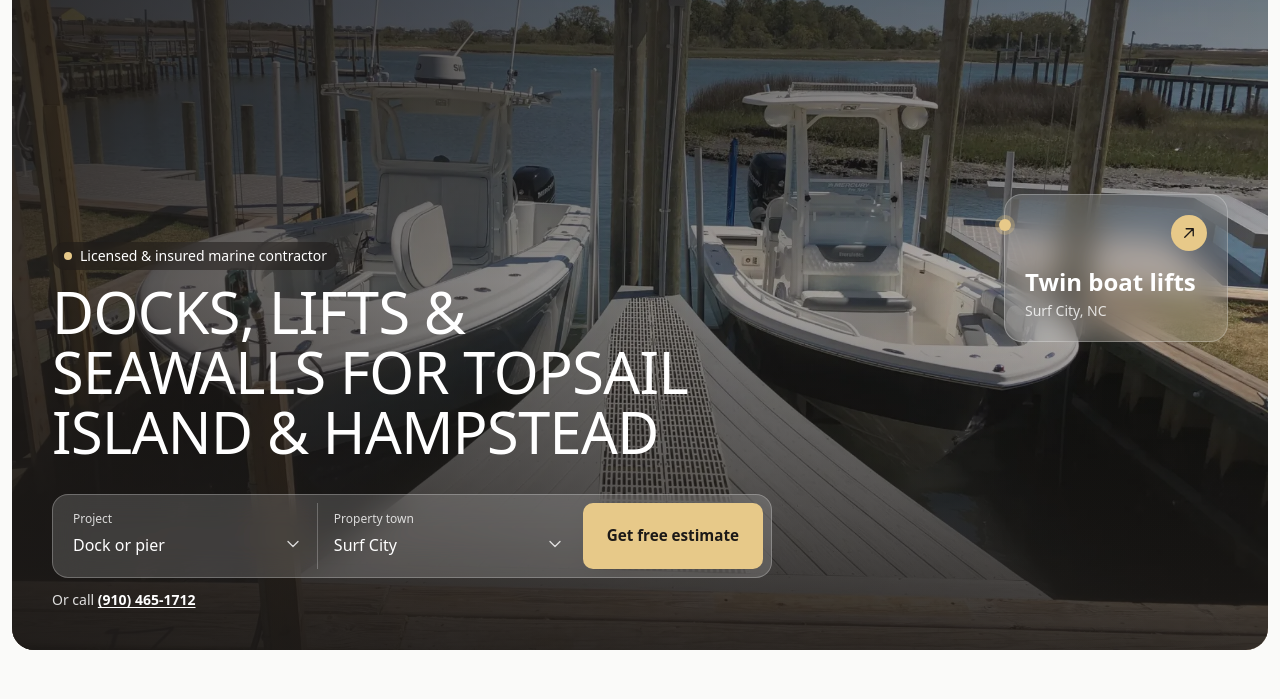
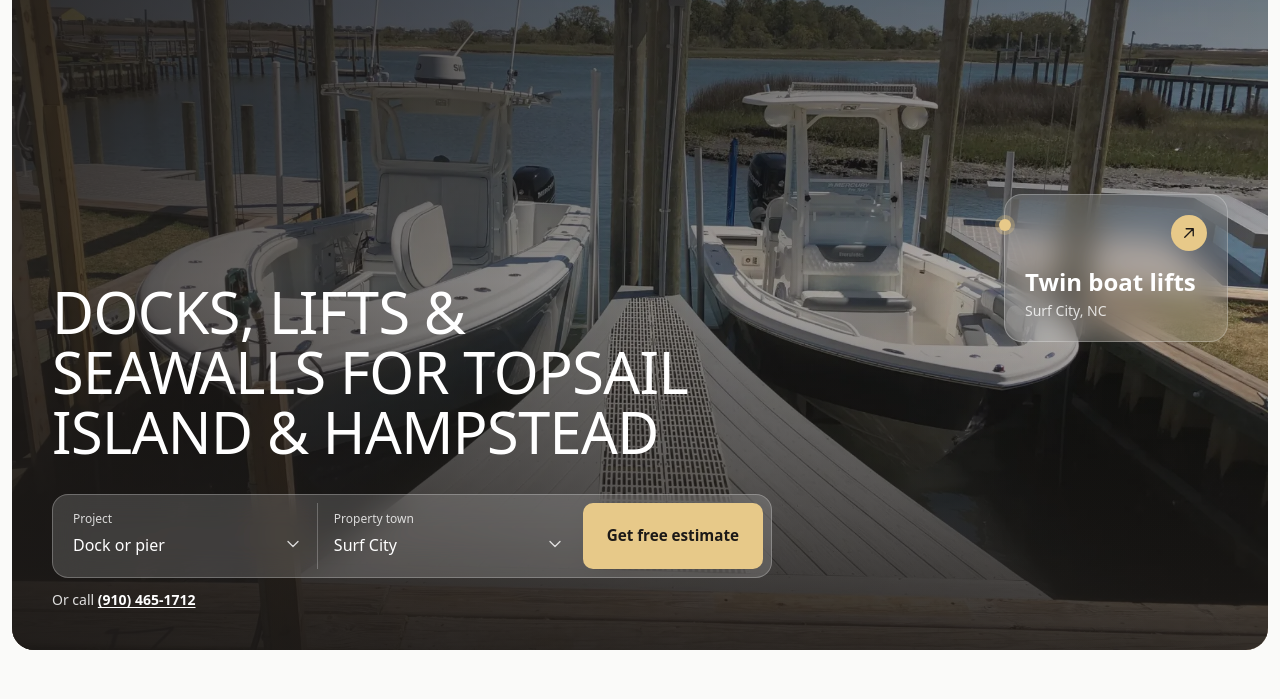
Before and after one commit to colin320/NCMC, an Astro site: page / in a window 1280 px wide. Shown: the part 98-797 px from the top of the page. Built offline with nearby package versions, Linux system fonts and the light colour scheme; Astro itself is replaced by a stand-in of ours.

Commit message:
Home hero: remove eyebrow pill above the headline
Co-Authored-By: Claude Opus 5.5 <noreply@anthropic.com>
Claude-Session: https://claude.ai/code/session_01QaUHSEwaDernD8xP9xQH1x

```diff
--- a/src/pages/index.astro
+++ b/src/pages/index.astro
@@ -80,8 +80,7 @@ const quickTypes = projectTypes.filter((p) => p.value !== 'other');
       </a>
 
       <div class="mt-auto px-4 pb-6 sm:px-6 md:pb-10 lg:px-10">
-        <p class="inline-flex items-center gap-2 rounded-full bg-ink/50 px-3 py-1 text-sm font-medium text-white backdrop-blur"><span class="h-2 w-2 rounded-full bg-marker" aria-hidden="true"></span>Licensed &amp; insured marine contractor</p>
-        <h1 class="mt-3 max-w-[20ch] text-[2.1rem] font-medium uppercase leading-[1.04] tracking-[-0.01em] text-white sm:text-5xl lg:text-[3.6rem]">Docks, lifts &amp; seawalls for Topsail Island &amp; Hampstead</h1>
+        <h1 class="max-w-[20ch] text-[2.1rem] font-medium uppercase leading-[1.04] tracking-[-0.01em] text-white sm:text-5xl lg:text-[3.6rem]">Docks, lifts &amp; seawalls for Topsail Island &amp; Hampstead</h1>
 
         <form action="/contact/" method="get" class="glass mt-6 grid gap-1 rounded-[16px] p-2 text-white sm:grid-cols-[1fr_1fr_auto] sm:items-stretch md:mt-8 md:max-w-[720px]" aria-label="Start a free estimate">
           <label for="hero-project" class="flex flex-col px-3 py-2 sm:border-r sm:border-white/25">
```
